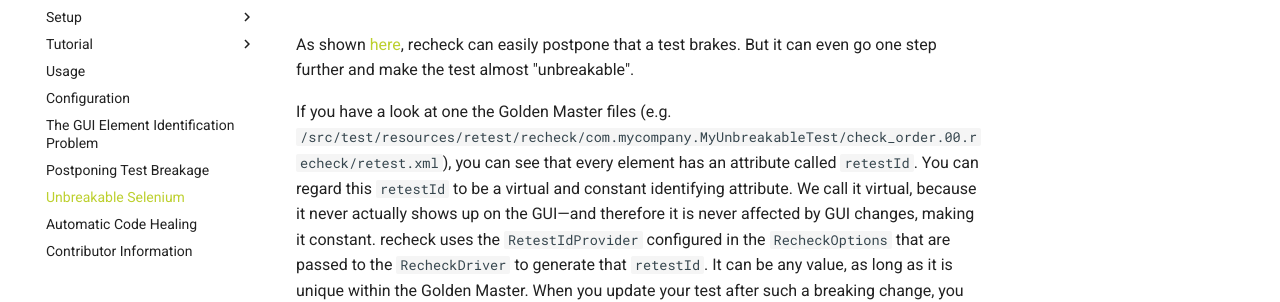
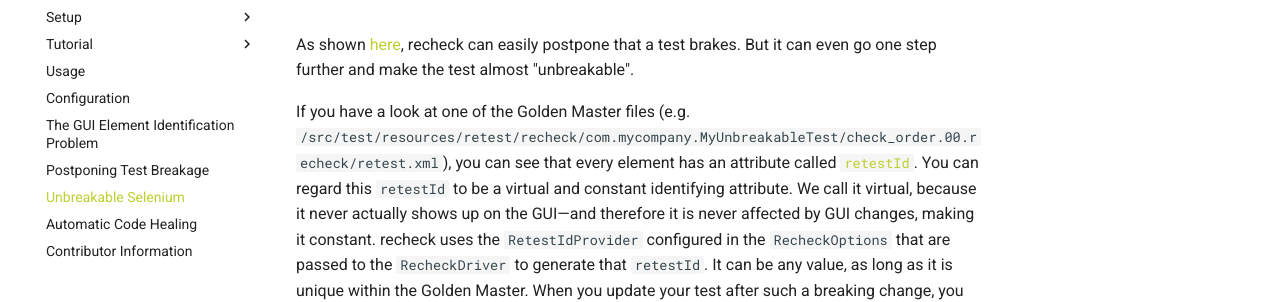
Before and after one commit to retest/docs, an MkDocs documentation site: the page built from docs/recheck-web/unbreakable-selenium.md, in a window 1280 px wide and 1022 px high. Shown: the part 196-498 px from the top of the window. Built offline with MkDocs 1.6.1 and Material for MkDocs 9.7.7, drawn with Linux system fonts in a browser that asks for light colours; comment, search, counter and statistics services are not loaded.

````diff
--- a/docs/recheck-web/unbreakable-selenium.md
+++ b/docs/recheck-web/unbreakable-selenium.md
@@ -2,7 +2,7 @@
 
 As shown [here](postpone-test-breakage.md), recheck can easily postpone that a test brakes. But it can even go one step further and make the test almost "unbreakable".
 
-If you have a look at one the Golden Master files (e.g. `/src/test/resources/retest/recheck/com.mycompany.MyUnbreakableTest/check_order.00.recheck/retest.xml`), you can see that every element has an attribute called `retestId`. You can regard this `retestId` to be a virtual and constant identifying attribute. We call it virtual, because it never actually shows up on the GUI—and therefore it is never affected by GUI changes, making it constant. recheck uses the `RetestIdProvider` configured in the `RecheckOptions` that are passed to the `RecheckDriver` to generate that `retestId`. It can be any value, as long as it is unique within the Golden Master. When you update your test after such a breaking change, you can now refer to the `retestId` instead of other volatile identifying attributes, such as the HTML ID or name, XPath or the like.
+If you have a look at one of the Golden Master files (e.g. `/src/test/resources/retest/recheck/com.mycompany.MyUnbreakableTest/check_order.00.recheck/retest.xml`), you can see that every element has an attribute called [`retestId`](../recheck/files/state.md#virtual-identifier). You can regard this `retestId` to be a virtual and constant identifying attribute. We call it virtual, because it never actually shows up on the GUI—and therefore it is never affected by GUI changes, making it constant. recheck uses the `RetestIdProvider` configured in the `RecheckOptions` that are passed to the `RecheckDriver` to generate that `retestId`. It can be any value, as long as it is unique within the Golden Master. When you update your test after such a breaking change, you can now refer to the `retestId` instead of other volatile identifying attributes, such as the HTML ID or name, XPath or the like.
 Now we can adapt the above test as suggested by the log output to be similar to the following (use the values of your log output):
 
 ```java
````
